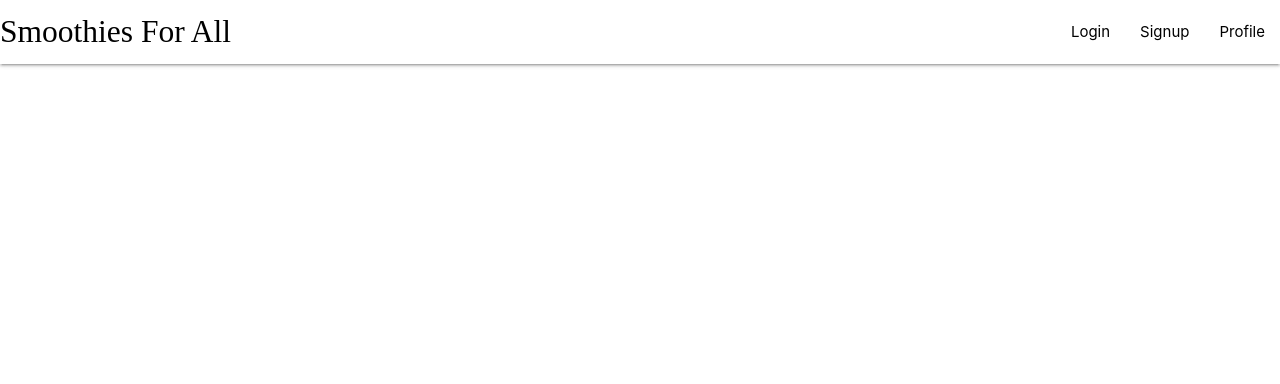
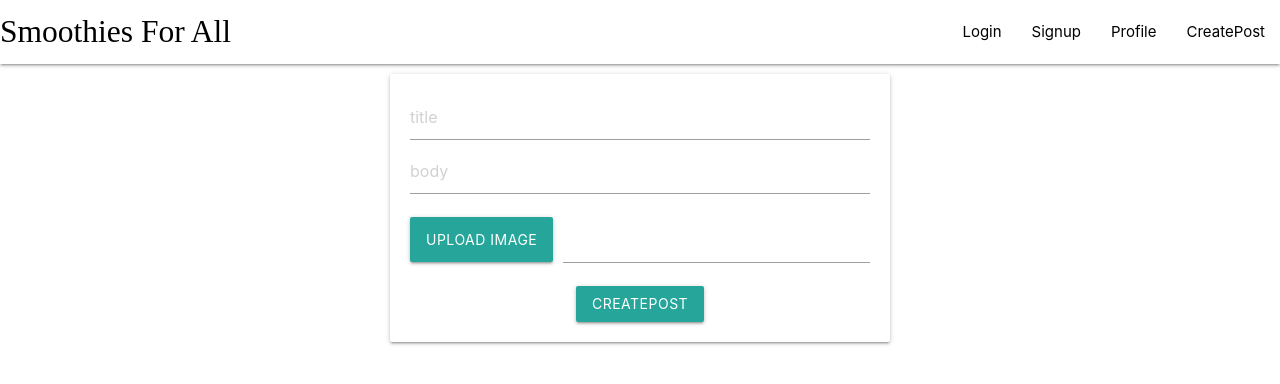
Before and after one commit to ChicoState/Smoothies-for-All, a React (Create React App) app in the folder web-client/: page /create in a window 1280 px wide. Shown: the top 384 px of the page. Built offline with nearby package versions, Linux system fonts and the light colour scheme; a web font is replaced by a local one.

Commit message:
Added UI for create Post page

```diff
--- a/web-client/src/App.js
+++ b/web-client/src/App.js
@@ -4,6 +4,7 @@
 import Profile from './components/screens/Profile';
 import Signup from './components/screens/Signup';
 import Login from './components/screens/Login';
+import CreatePost from './components/screens/CreatePost';
 import NavBar from './components/Navbar'; // Navbar
 import "./App.css"; // CSS
 
@@ -18,6 +19,7 @@
           <Route path="/login" element={<Login />} />
           <Route path="/signup" element={<Signup />} />
           <Route path="/profile" element={<Profile />} />
+          <Route path="/create" element={<CreatePost />} />
         </Routes>
       </BrowserRouter>
     </>
--- a/web-client/src/components/Navbar.js
+++ b/web-client/src/components/Navbar.js
@@ -10,6 +10,7 @@
                     <li><Link to="/Login">Login</Link></li>
                     <li><Link to="/signup">Signup</Link></li>
                     <li><Link to="/profile">Profile</Link></li>
+                    <li><Link to="/create">CreatePost</Link></li>
                 </ul>
             </div>
         </nav>
--- /dev/null
+++ b/web-client/src/components/screens/CreatePost.js
@@ -0,0 +1,37 @@
+import React from "react";
+
+const CreatePost = ()=>{
+    return(
+        <div className="card input-filed"
+        style={{
+            margin: "10px auto",
+            maxWidth: "500px",
+            padding: "20px",
+            textAlign: "center"
+        }}
+        >
+            <input
+                type="text"
+                placeholder="title"
+            />
+            <input
+                type="text"
+                placeholder="body"
+            />
+            <div className="file-field input-field">
+                <div className="btn">
+                    <span>Upload Image</span>
+                    <input type="file" />
+                </div>
+                <div className="file-path-wrapper">
+                    <input className="file-path validate" type="text" />
+                </div>
+            </div>
+            <button className="btn waves-effect waves-light" >
+                    CreatePost
+            </button>
+        </div>
+    )
+}
+
+export default CreatePost
```
